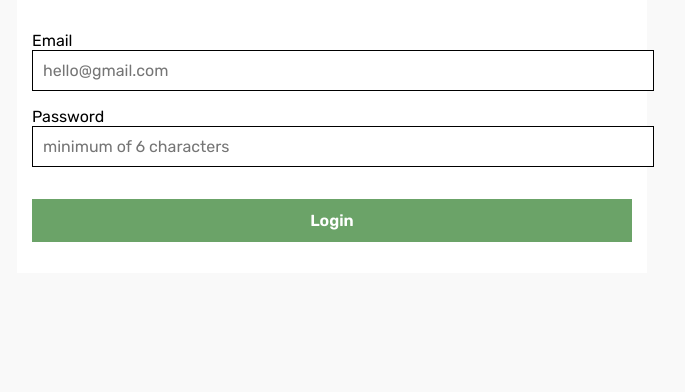
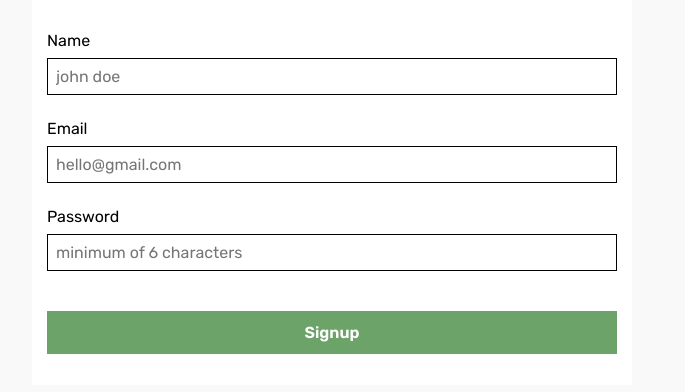
Before and after one commit to rukkiechovwe/ecommerce, a React (Create React App) app: page /signup in a window 1280 px wide. Shown: the top 392 px of the page, without its empty margins (308-993 px from the left). Built offline with nearby package versions, Linux system fonts and the light colour scheme; no server answers.

Commit message:
feat: re-setup firebase auth and firestore

```diff
--- a/src/common/input/styles.js
+++ b/src/common/input/styles.js
@@ -4,11 +4,12 @@ export const Container= styled.div`
 	width: 100%;
 `;
 export const Input= styled.input`
-	padding: 10px;
+	padding: .5rem;
 	width: 100%;
 	background: #fff;
-	border: 1px solid #000;
+    border: 1px solid #000;
+    margin: .5rem 0;
 `;
 export const Label= styled.label`
-	padding: 10px 0;
+	padding: .5rem 0;
 `;
--- a/src/firebase.js
+++ b/src/firebase.js
@@ -3,12 +3,12 @@ import "firebase/auth";
 import "firebase/firestore";
 
 const firebaseConfig = {
-	apiKey: "AIzaSyCWCLpzipUDXI4b-n4uMPK5nbVNs2O_oQc",
-	authDomain: "rukkie-ecommerce-app.firebaseapp.com",
-	projectId: "rukkie-ecommerce-app",
-	storageBucket: "rukkie-ecommerce-app.appspot.com",
-	messagingSenderId: "1080866422867",
-	appId: "1:1080866422867:web:d50b8af63440054239c6a6",
+	apiKey: "AIzaSyAkUWQV1JydtoNVjY67wOee3ltxypQguFs",
+	authDomain: "rukkies-store-fa414.firebaseapp.com",
+	projectId: "rukkies-store-fa414",
+	storageBucket: "rukkies-store-fa414.appspot.com",
+	messagingSenderId: "45804139342",
+	appId: "1:45804139342:web:1051dff92c28e49267241f",
 };
 const fb = firebase.initializeApp(firebaseConfig);
 export const auth = fb.auth();
--- a/src/globalStlyes.js
+++ b/src/globalStlyes.js
@@ -29,6 +29,7 @@ const Styles = createGlobalStyle`
     *{
       margin:0;
       padding:0;
+      box-sizing: border-box;
 
       :focus {
         outline: none;
--- a/src/pages/auth/login.jsx
+++ b/src/pages/auth/login.jsx
@@ -1,4 +1,5 @@
 import React, { useState } from "react";
+import { auth } from "../../firebase";
 
 import InputField from "../../common/input";
 import Button from "../../common/button";
@@ -7,6 +8,17 @@ import * as S from "./styles";
 const Login = () => {
 	const [email, setEmail] = useState("");
 	const [password, setPassword] = useState("");
+
+	const signInUser = (e, p) => {
+		auth
+			.signInWithEmailAndPassword(e, p)
+			.then((userCredential) => {
+				console.log("you are signed in", userCredential.user.email);
+			})
+			.catch((error) => {
+				console.log(error.message);
+			});
+	};
 
 	return (
 		<S.Container>
@@ -27,7 +39,14 @@ const Login = () => {
 						setPassword(e.target.value);
 					}}
 				/>
-				<Button>Login</Button>
+				<Button
+					onClick={(e) => {
+						e.preventDefault();
+						signInUser(email, password);
+					}}
+				>
+					Login
+				</Button>
 			</S.AuthForm>
 		</S.Container>
 	);
--- a/src/pages/auth/signup.jsx
+++ b/src/pages/auth/signup.jsx
@@ -7,14 +7,15 @@ import * as S from "./styles";
 
 const Signup = () => {
 	const [email, setEmail] = useState("");
+	const [userName, setUserName] = useState("");
 	const [password, setPassword] = useState("");
 
-	const signUpUser = (e, p) => {
+	const signUpUser = (e, p, n) => {
 		auth
 			.createUserWithEmailAndPassword(e, p)
 			.then(async (uc) => {
 				await firestore.collection("users").doc(uc.user.uid).set({
-					name: "",
+					name: n,
 					email: e,
 				});
 			})
@@ -26,6 +27,14 @@ const Signup = () => {
 	return (
 		<S.Container>
 			<S.AuthForm>
+				<InputField
+					title="Name"
+					type="text"
+					placeholder="john doe"
+					onChange={(e) => {
+						setUserName(e.target.value);
+					}}
+				/>
 				<InputField
 					title="Email"
 					type="email"
@@ -45,10 +54,10 @@ const Signup = () => {
 				<Button
 					onClick={(e) => {
 						e.preventDefault();
-						signUpUser(email, password);
+						signUpUser(email, password, userName);
 					}}
 				>
-					Login
+					Signup
 				</Button>
 			</S.AuthForm>
 		</S.Container>
--- /dev/null
+++ b/src/pages/profile/index.jsx
@@ -0,0 +1,13 @@
+import React from "react"
+import Button from "../../common/button";
+
+const UserProfile = () => {
+	return (
+		<div>
+            <h2>Profile</h2>
+            <Button>Signout</Button>
+        </div>
+	);
+};
+
+export default UserProfile;
--- a/src/router/index.js
+++ b/src/router/index.js
@@ -5,6 +5,7 @@ import CartPage from "../pages/cart";
 import Login from "../pages/auth/login";
 import Signup from "../pages/auth/signup";
 import ResetPassword from "../pages/auth/reset-password";
+import UserProfile from "../pages/profile";
 
 function AppRouter() {
   return (
@@ -14,6 +15,7 @@ function AppRouter() {
         <Route path="/cart" component={CartPage} />
         <Route path="/login" component={Login} />
         <Route path="/signup" component={Signup} />
+        <Route path="/profile" component={UserProfile} />
         <Route path="/reset_password" component={ResetPassword} />
         <Route path="/:title" component={ProductDetails} />
       </Switch>
```
Also changed, not shown: src/notes.js (added, +15 -0 lines).
